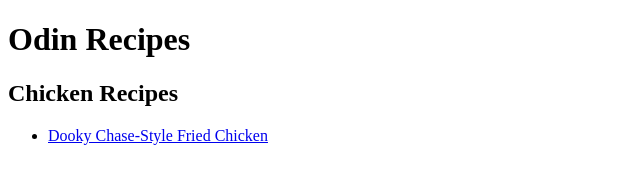
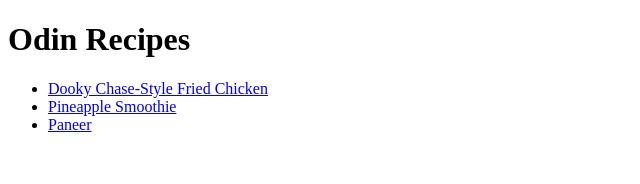
Before and after one commit to ItsAbin/odin-recipes, a plain HTML site: page index.html in a window 1280 px wide. Shown: the whole page, without its empty margins (0-640 px from the left). Drawn offline with Linux system fonts and the light colour scheme.

Commit message:
fix: readme updated along with images
additional: the changes was not reflected in earlier commit

```diff
--- a/index.html
+++ b/index.html
@@ -7,9 +7,10 @@
 </head>
 <body>
     <h1>Odin Recipes</h1>
-    <h2>Chicken Recipes</h2>
     <ul>
         <li><a href="./recipes/dooky-chicken.html">Dooky Chase-Style Fried Chicken</a></li>
+        <li><a href="./recipes/pinesmoothie.html">Pineapple Smoothie</a></li>
+        <li><a href="./recipes/paneer.html">Paneer</a></li>
     </ul>
 </body>
 </html>
```
Also changed, not shown: images/paneer.webp (added), images/pineapple-smoothie.webp (added), 1 other file.
